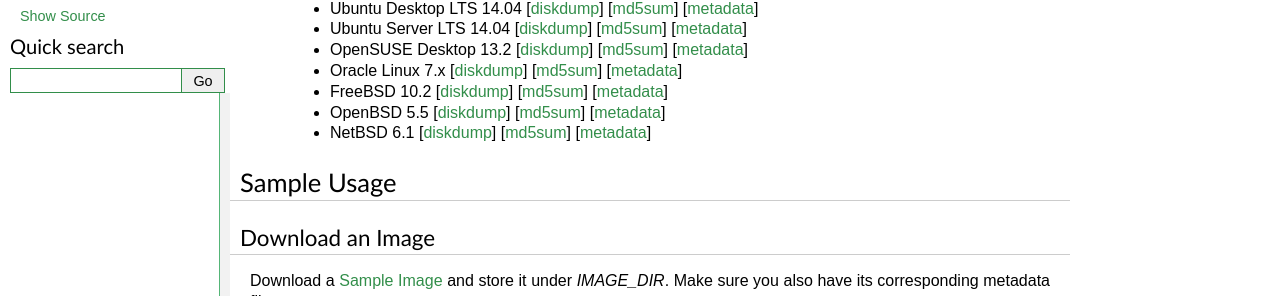
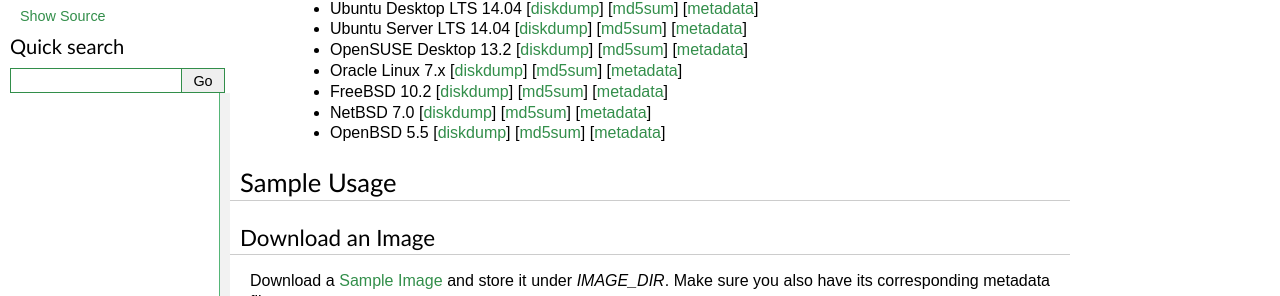
Before and after one commit to grnet/snf-image, a Sphinx documentation site: the page built from docs/usage.rst, in a window 1280 px wide. Shown: the part 312-608 px from the top of the page. Built offline with Sphinx 7.4.7, drawn with Linux system fonts in a browser that asks for light colours.

Commit message:
docs: Update link to NetBSD image

```diff
--- a/docs/usage.rst
+++ b/docs/usage.rst
@@ -47,14 +47,14 @@
    [`diskdump <https://cdn.synnefo.org/freebsd-10.2-x86_64.diskdump>`_]
    [`md5sum <https://cdn.synnefo.org/freebsd-10.2-x86_64.diskdump.md5sum>`_]
    [`metadata <https://cdn.synnefo.org/freebsd-10.2-x86_64.diskdump.meta>`_]
+ * NetBSD 7.0
+   [`diskdump <https://cdn.synnefo.org/netbsd-7.0-x86_64.diskdump>`_]
+   [`md5sum <https://cdn.synnefo.org/netbsd-7.0-x86_64.diskdump.md5sum>`_]
+   [`metadata <https://cdn.synnefo.org/netbsd-7.0-x86_64.diskdump.meta>`_]
  * OpenBSD 5.5
    [`diskdump <https://cdn.synnefo.org/openbsd-5.5-x86_64.diskdump>`_]
    [`md5sum <https://cdn.synnefo.org/openbsd-5.5-x86_64.diskdump.md5sum>`_]
    [`metadata <https://cdn.synnefo.org/openbsd-5.5-x86_64.diskdump.meta>`_]
- * NetBSD 6.1
-   [`diskdump <https://cdn.synnefo.org/netbsd-6.1-x86_64.diskdump>`_]
-   [`md5sum <https://cdn.synnefo.org/netbsd-6.1-x86_64.diskdump.md5sum>`_]
-   [`metadata <https://cdn.synnefo.org/netbsd-6.1-x86_64.diskdump.meta>`_]
 
 Sample Usage
 ^^^^^^^^^^^^
```
